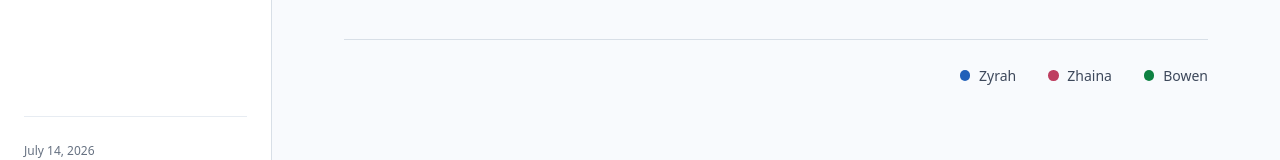
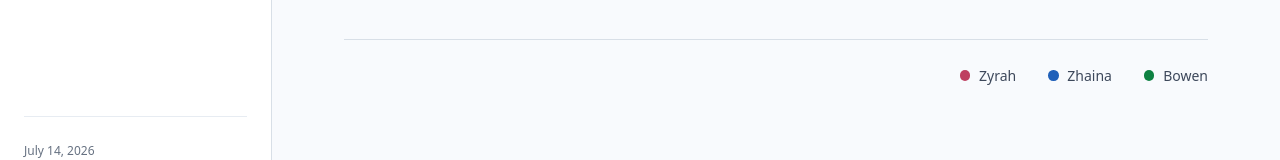
Before and after one commit to zyrahmariezg-hue/ePort-zy, a React (Vite) app: page /#/philosophical-reflection in a window 1280 px wide. Shown: the part 591-751 px from the top of the page. Built offline with nearby package versions, Linux system fonts and the light colour scheme.

Commit message:
Correct student color assignments

```diff
--- a/src/pages/PhilosophicalReflectionPage.tsx
+++ b/src/pages/PhilosophicalReflectionPage.tsx
@@ -16,12 +16,12 @@ const inquiries: Inquiry[] = [
     voices: [
       {
         name: 'Zyrah',
-        tone: 'blue',
+        tone: 'rose',
         response: 'I learned that being human means showing love, patience, and compassion despite life’s challenges. The parents’ experiences reminded me that every person deserves respect, care, and acceptance regardless of their condition.',
       },
       {
         name: 'Zhaina',
-        tone: 'rose',
+        tone: 'blue',
         response: 'From the interviews, I learned that being human means showing love, patience, and understanding despite challenges. Both parents continuously supported and guided their children every day. Even when their children experienced bullying or had difficulty socializing, they never gave up on them. Their experiences showed that every person deserves care, respect, and acceptance regardless of their condition.',
       },
       {
@@ -36,12 +36,12 @@ const inquiries: Inquiry[] = [
     voices: [
       {
         name: 'Zyrah',
-        tone: 'blue',
+        tone: 'rose',
         response: 'The interviews showed that people with disabilities still experience bullying and discrimination. However, they also revealed that supportive families, teachers, classmates, and SPED programs can help them feel accepted and included.',
       },
       {
         name: 'Zhaina',
-        tone: 'rose',
+        tone: 'blue',
         response: 'The interviews revealed that people with disabilities still experience discrimination and bullying. One participant shared that her child was sometimes bullied, while another participant shared that her child experienced bullying in elementary school and even faced discrimination from teachers, which caused him to stop attending school. At the same time, the interviews also showed that there are people, classmates, teachers, and SPED programs that help children feel accepted and supported.',
       },
       {
@@ -56,12 +56,12 @@ const inquiries: Inquiry[] = [
     voices: [
       {
         name: 'Zyrah',
-        tone: 'blue',
+        tone: 'rose',
         response: 'Before the interview, I thought their biggest challenge was their disability. After listening to the participants, I realized that many of their struggles come from society’s lack of understanding and acceptance.',
       },
       {
         name: 'Zhaina',
-        tone: 'rose',
+        tone: 'blue',
         response: 'Before the interview, I thought that the main difficulty of people with disabilities was their condition itself. After listening to the parents, we realized that many of their struggles come from how some people treat them. I also realized that family support, patience, and an accepting environment can greatly improve their confidence and development.',
       },
       {
@@ -76,12 +76,12 @@ const inquiries: Inquiry[] = [
     voices: [
       {
         name: 'Zyrah',
-        tone: 'blue',
+        tone: 'rose',
         response: 'The interviews reflected human dignity by emphasizing equal respect for people with disabilities. Empathy was shown through the parents’ love and patience, freedom through opportunities to learn and grow, and transcendence through their perseverance despite difficulties.',
       },
       {
         name: 'Zhaina',
-        tone: 'rose',
+        tone: 'blue',
         response: 'The interviews showed human dignity because both parents emphasized that their children should never be treated as "less" or called hurtful names. They wanted others to make their children feel loved and valued. Empathy was shown through the parents patience, guidance, and understanding of their children\'s needs. Freedom was seen when the children were given opportunities to learn through SPED and continue developing at home with their parents support. Transcendence was shown in how the parents continued caring, teaching, and encouraging their children despite years of challenges, discrimination, and difficulties.',
       },
       {
@@ -96,12 +96,12 @@ const inquiries: Inquiry[] = [
     voices: [
       {
         name: 'Zyrah',
-        tone: 'blue',
+        tone: 'rose',
         response: 'Society can become more inclusive by preventing bullying and discrimination, promoting respect and acceptance, and strengthening inclusive education so people with disabilities are treated equally and given opportunities to thrive.',
       },
       {
         name: 'Zhaina',
-        tone: 'rose',
+        tone: 'blue',
         response: 'Based on the interviews, society can become more inclusive by avoiding bullying and discrimination, treating people with disabilities with respect, and making them feel accepted instead of different. Schools should continue promoting inclusive education like SPED and ensure that teachers and students understand how to support learners with disabilities. Families and communities should also continue showing patience, love, and guidance so that people with disabilities can feel valued and included.',
       },
       {
@@ -161,8 +161,8 @@ export function PhilosophicalReflectionPage() {
       </header>
 
       <div className="epf-philosophy-legend" aria-label="Student voice key">
-        <span className="epf-philosophy-legend--blue"><i aria-hidden="true" />Zyrah</span>
-        <span className="epf-philosophy-legend--rose"><i aria-hidden="true" />Zhaina</span>
+        <span className="epf-philosophy-legend--rose"><i aria-hidden="true" />Zyrah</span>
+        <span className="epf-philosophy-legend--blue"><i aria-hidden="true" />Zhaina</span>
         <span className="epf-philosophy-legend--green"><i aria-hidden="true" />Bowen</span>
       </div>
 
```
Also changed, not shown: 1 other file (tests, documents, lock files or other folders).
